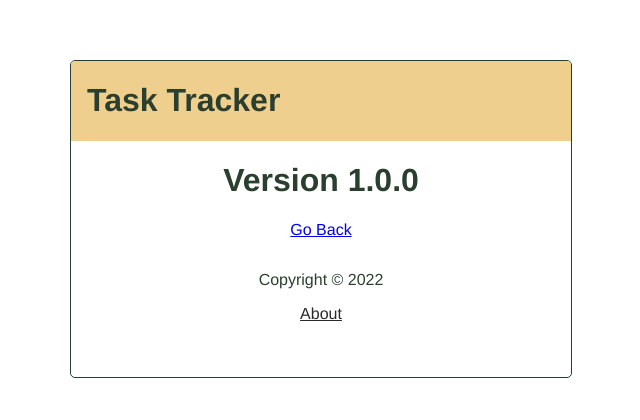
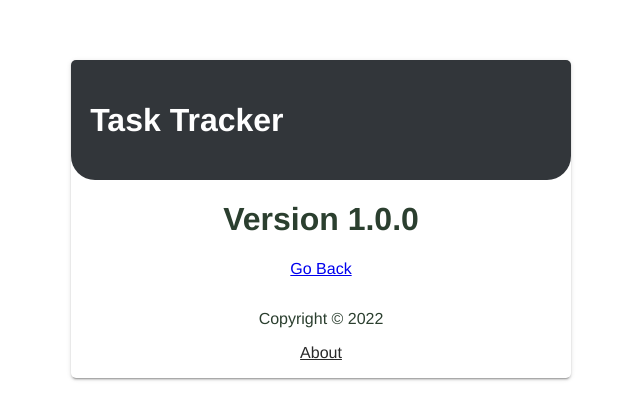
Before and after one commit to aam198/vue-task-tracker, a Vue app: page /about in a window 1280 px wide. Shown: the top 420 px of the page, without its empty margins (319-959 px from the left). Built offline with nearby package versions, Linux system fonts and the light colour scheme.

Commit message:
Style: Header

```diff
--- a/db.json
+++ b/db.json
@@ -9,7 +9,7 @@
     {
       "text": "Test 3 ",
       "day": "March 3, 2022",
-      "reminder": true,
+      "reminder": false,
       "id": 849
     }
   ]
--- a/src/App.vue
+++ b/src/App.vue
@@ -48,7 +48,7 @@ export default {
   margin: 30px auto;
   overflow:auto;
   min-height: 300px;
-  border: 1px solid #2b3f2f;
+  box-shadow: 0 2px 2px 0 rgba(0,0,0,.14),0 1px 5px 0 rgba(0,0,0,.12),0 3px 1px -2px rgba(0,0,0,.2);
   border-radius: 5px;
   padding-bottom: 1rem;
 }
--- a/src/components/Header.vue
+++ b/src/components/Header.vue
@@ -42,7 +42,13 @@ export default {
     justify-content: space-between;
     align-items: center;
     margin-bottom: 20px;
-    background-color: #efcf8d;
-    padding: 0px 1rem;
+    background-color: #32363A;
+    padding: 0px 1.2rem;
+    border-bottom-left-radius: 24px;
+    border-bottom-right-radius: 24px;
+    height: 15vh;
+  }
+  header h1{
+    color: #ffffff;
   }
 </style>
```
